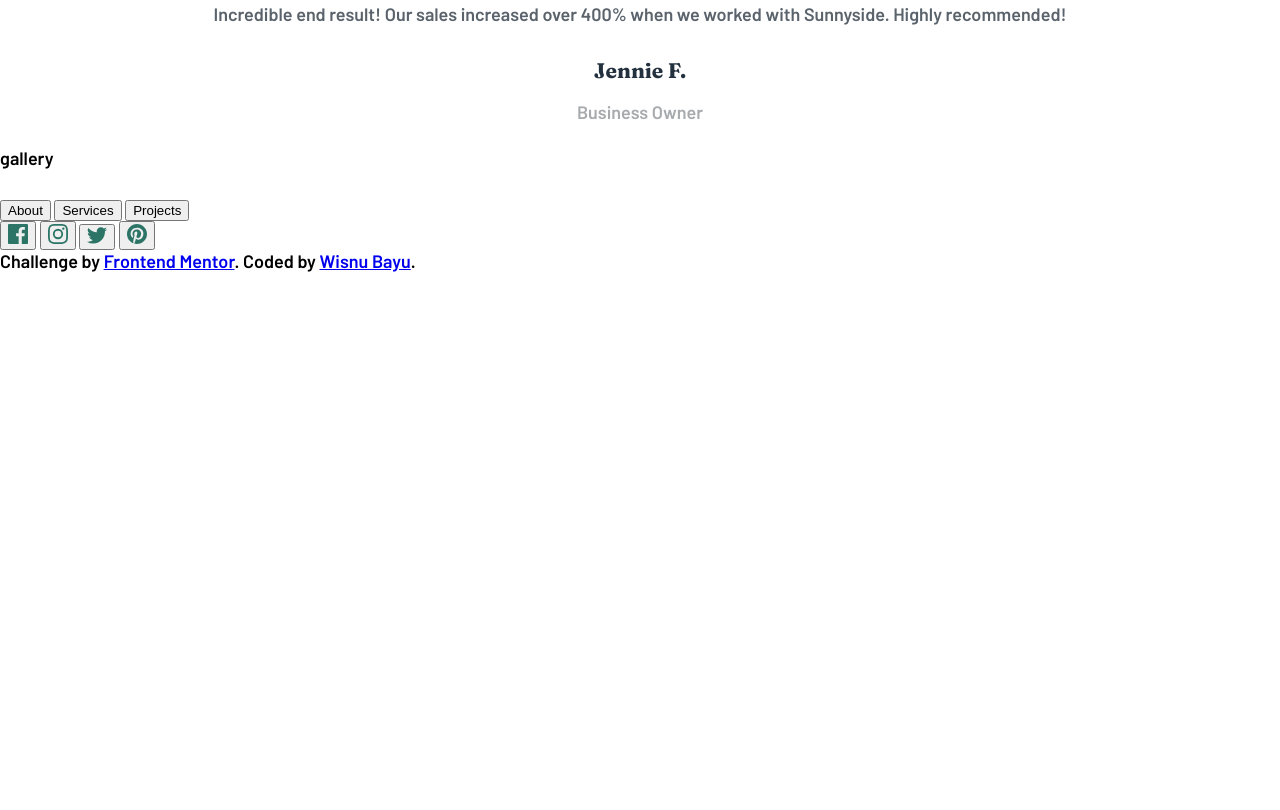
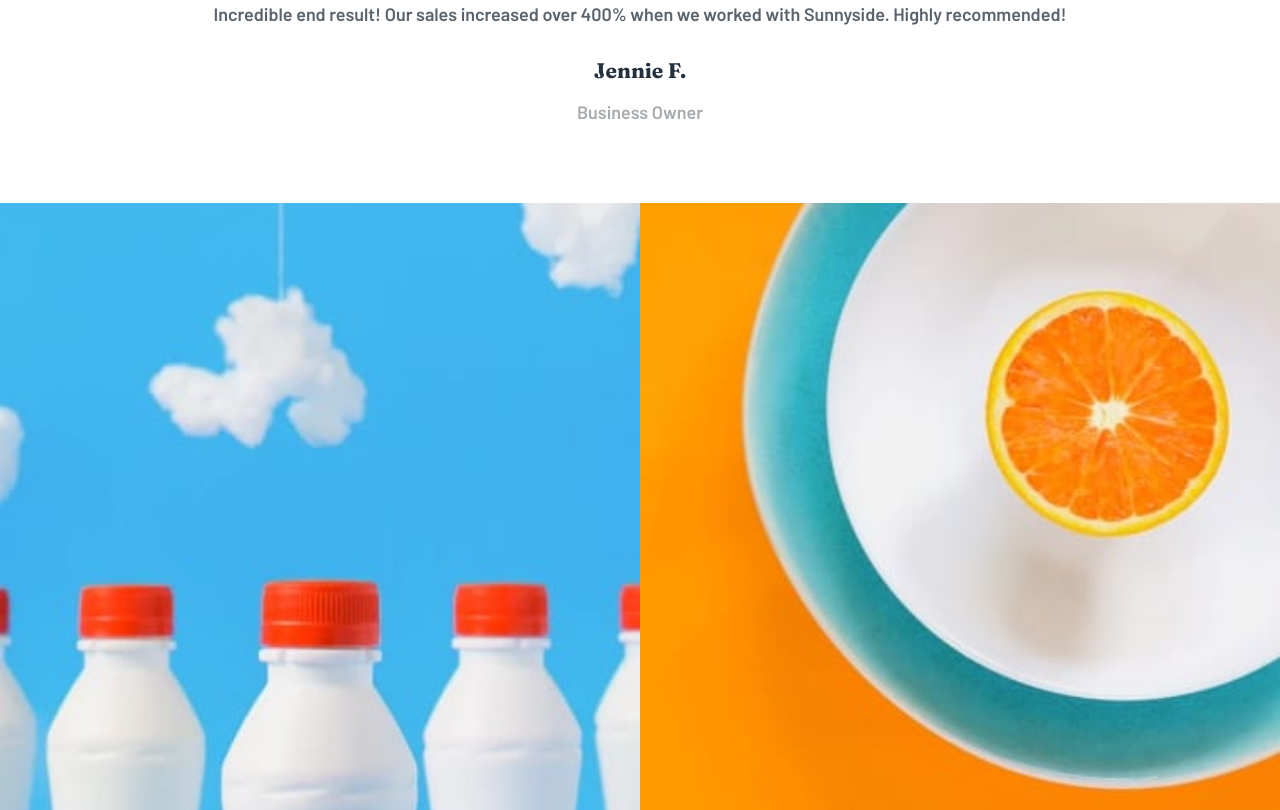
Before and after one commit to wishba/sunnyside-agency-landing-page-main, a plain HTML site: page index.html in a window 1280 px wide. Shown: the part 5510-6320 px from the top of the page. Before the commit the page ends 5782 px from the top, so only its background shows below. Drawn offline with Linux system fonts and the light colour scheme.

Commit message:
section__gallery

```diff
--- a/index.html
+++ b/index.html
@@ -112,7 +112,7 @@
     </section>
 
     <section>
-      <div class="">gallery</div>
+      <div class="section__gallery"></div>
     </section>
   </main>
 
--- a/style.css
+++ b/style.css
@@ -174,3 +174,14 @@ nav {
 .section__testimony h3+p {
   color: var(--testimony);
 }
+
+.section__gallery {
+  margin-top: 5rem;
+  height: 100vw;
+  background:
+    url(images/mobile/image-gallery-milkbottles.jpg) top left no-repeat,
+    url(images/mobile/image-gallery-orange.jpg) top right no-repeat,
+    url(images/mobile/image-gallery-cone.jpg) bottom left no-repeat,
+    url(images/mobile/image-gallery-sugar-cubes.jpg) bottom right no-repeat;
+  background-size: 50vw;
+}
```
